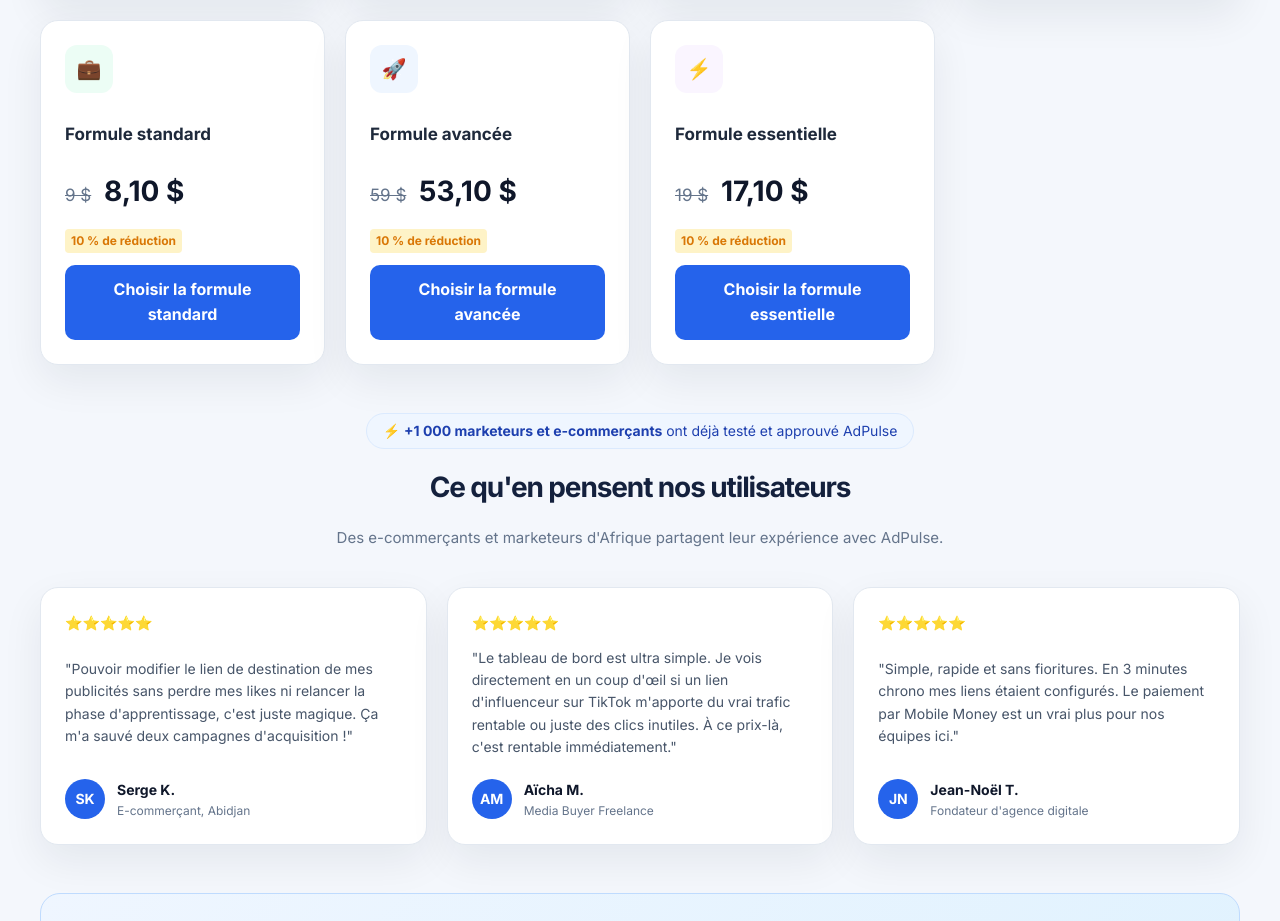
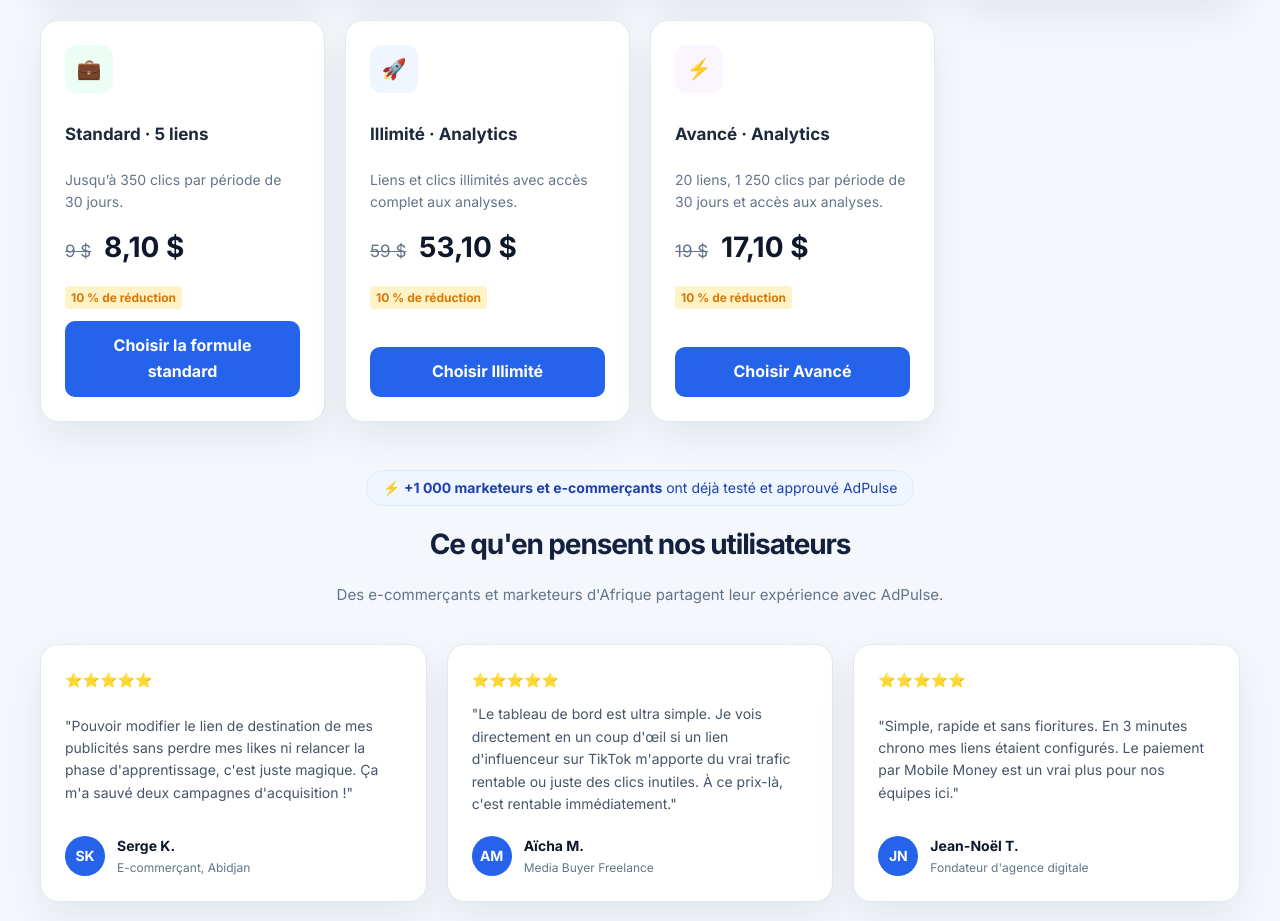
Before and after one commit to joelcinkenke2009-dotcom/FrontendTrackerLink, a Vue app: page / in a window 1280 px wide. Shown: the part 2190-3111 px from the top of the page. Built offline with nearby package versions, Linux system fonts and the light colour scheme; no server answers.

Commit message:
Clarify plan limits and premium analytics pricing

```diff
--- a/src/components/About.vue
+++ b/src/components/About.vue
@@ -183,7 +183,8 @@ const started = () => {
         <!-- Tarification et accès direct au checkout -->
         <div class="feature-card highlight-card billing-card">
           <div class="icon-wrapper emerald-bg">💼</div>
-          <h3 class="feature-title">Formule standard</h3>
+          <h3 class="feature-title">Standard · 5 liens</h3>
+          <p class="feature-text">Jusqu’à 350 clics par période de 30 jours.</p>
           <p class="billing-price"><s>9 $</s> <strong>8,10 $</strong></p>
           <span class="tag-promo">10 % de réduction</span>
           <form :action="`${apiUrl}/paiement/initialisation`" method="post">
@@ -193,21 +194,23 @@ const started = () => {
 
         <div class="feature-card highlight-card billing-card">
           <div class="icon-wrapper blue-bg">🚀</div>
-          <h3 class="feature-title">Formule avancée</h3>
+          <h3 class="feature-title">Illimité · Analytics</h3>
+          <p class="feature-text">Liens et clics illimités avec accès complet aux analyses.</p>
           <p class="billing-price"><s>59 $</s> <strong>53,10 $</strong></p>
           <span class="tag-promo">10 % de réduction</span>
           <form :action="`${apiUrl}/paiement/initialisation2`" method="post">
-            <button class="billing-button" type="submit">Choisir la formule avancée</button>
+            <button class="billing-button" type="submit">Choisir Illimité</button>
           </form>
         </div>
 
         <div class="feature-card highlight-card billing-card">
           <div class="icon-wrapper purple-bg">⚡</div>
-          <h3 class="feature-title">Formule essentielle</h3>
+          <h3 class="feature-title">Avancé · Analytics</h3>
+          <p class="feature-text">20 liens, 1 250 clics par période de 30 jours et accès aux analyses.</p>
           <p class="billing-price"><s>19 $</s> <strong>17,10 $</strong></p>
           <span class="tag-promo">10 % de réduction</span>
           <form :action="`${apiUrl}/paiement/initialisation3`" method="post">
-            <button class="billing-button" type="submit">Choisir la formule essentielle</button>
+            <button class="billing-button" type="submit">Choisir Avancé</button>
           </form>
         </div>
       </div>
```
